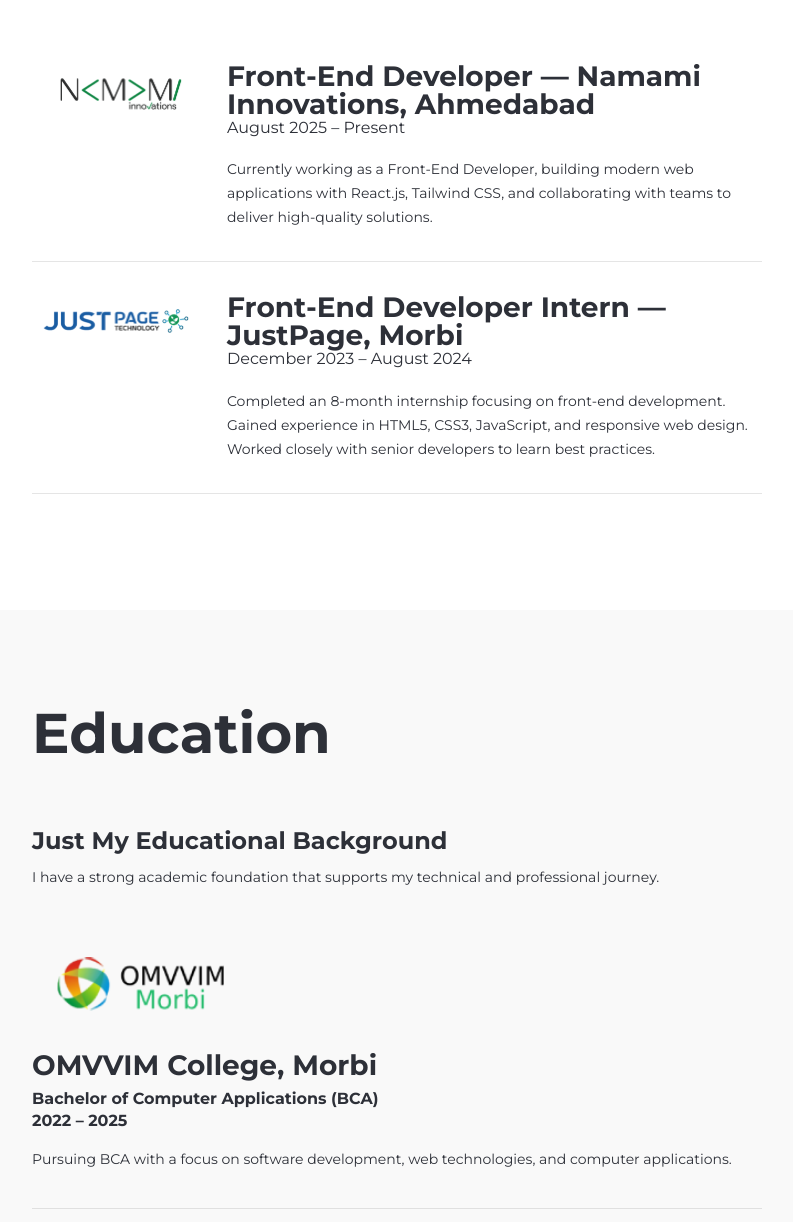
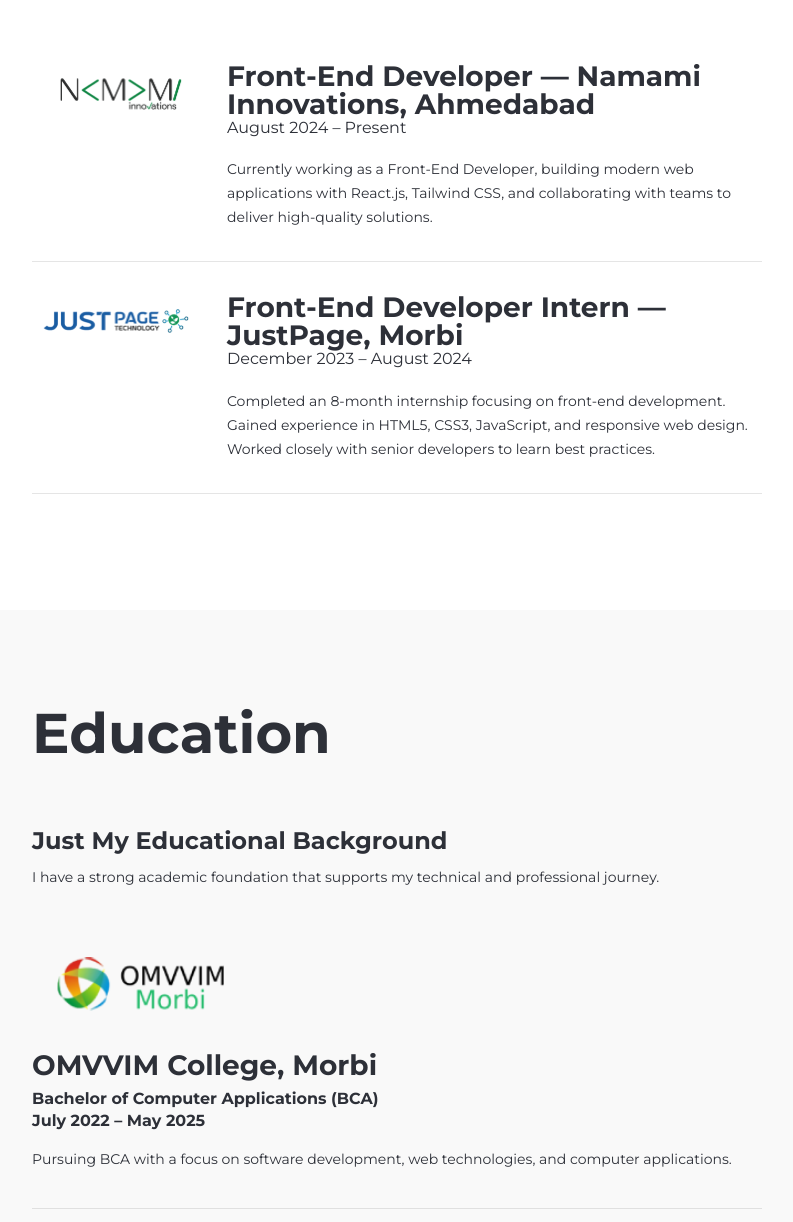
Before and after one commit to alpeshsavsani/portfolio, a plain HTML site: page index.html in a window 1280 px wide. Shown: the part 3093-4315 px from the top of the page, without its empty margins (53-846 px from the left). Drawn offline with nearby package versions, Linux system fonts and the light colour scheme.

Commit message:
update year in Education

```diff
--- a/index.html
+++ b/index.html
@@ -352,7 +352,7 @@
                             </div>
                             <div class="exprience-info">
                                 <h3>Front-End Developer — Namami Innovations, Ahmedabad</h3>
-                                <h5>August 2025 – Present</h5>
+                                <h5>August 2024 – Present</h5>
                                 <p>Currently working as a Front-End Developer, building modern web applications with
                                     React.js, Tailwind CSS, and collaborating with teams to deliver high-quality
                                     solutions.
@@ -395,7 +395,7 @@
                                 <img class="img-fluid" src="images/education/1.png" alt="Image">
                                 <h3>OMVVIM College, Morbi</h3>
                                 <h5>Bachelor of Computer Applications (BCA)</h5>
-                                <h6>2022 – 2025</h6>
+                                <h6>July 2022 – May 2025</h6>
                                 <p>Pursuing BCA with a focus on software development, web technologies, and computer
                                     applications.</p>
                             </div>
@@ -573,7 +573,7 @@
                                 <div class="sub-content">
                                     <div class="history">
                                         <h5>Front-End Developer — Namami Innovations, Ahmedabad</h5>
-                                        <h6>August 2025 – Present</h6>
+                                        <h6>August 2024 – Present</h6>
                                         <p>Building modern web applications using React.js, Tailwind CSS, and other
                                             latest technologies.Collaborating with cross-functional teams to deliver
                                             high-quality solutions.</p>
```
